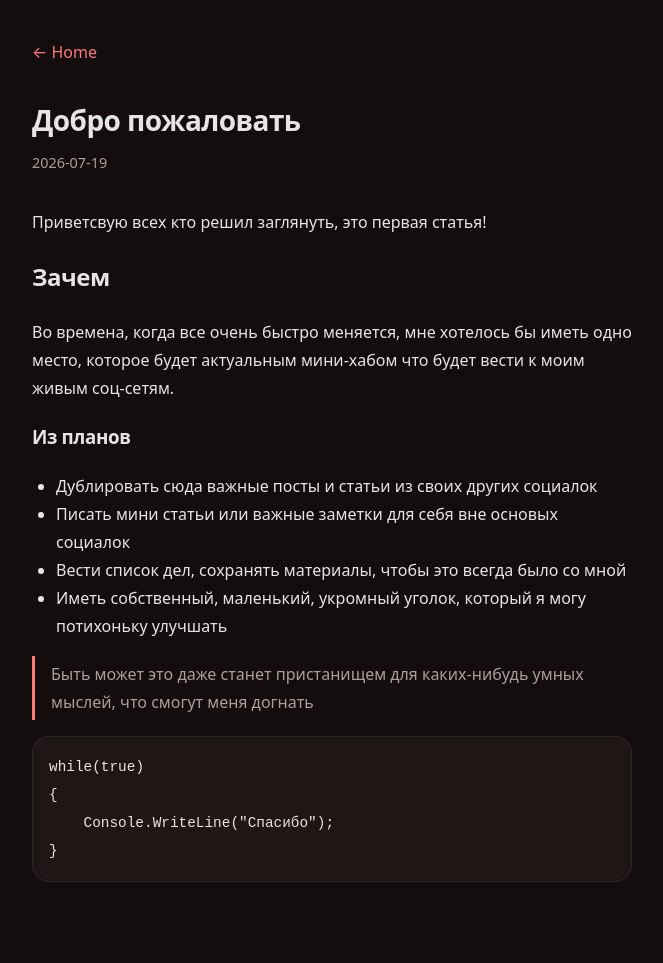
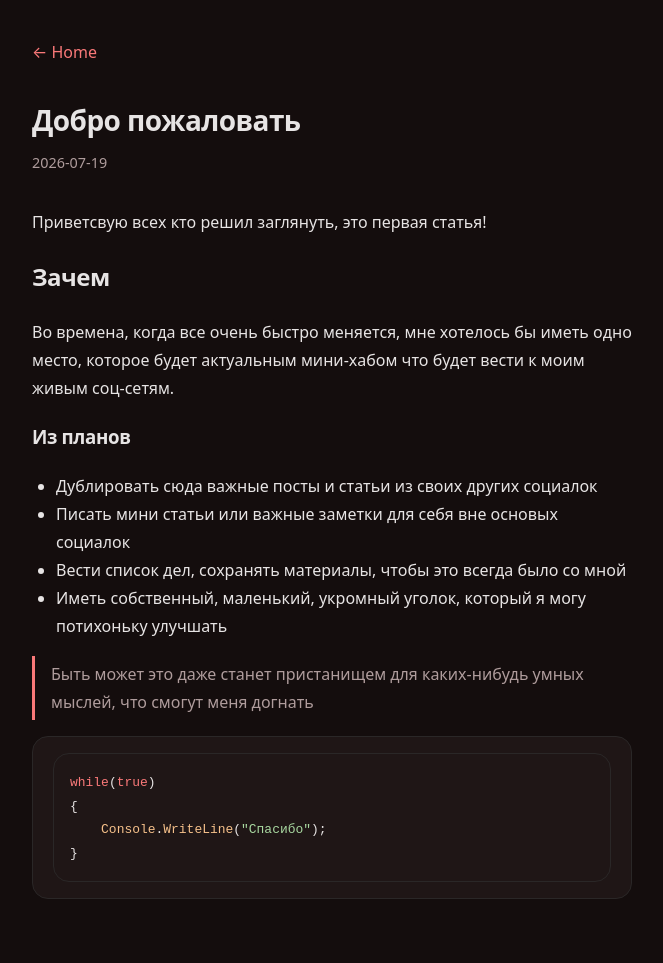
Before and after one commit to Vijorich/SocialLinker, a Jekyll site: the page built from _posts/2026-07-20-welcome.md, in a window 1280 px wide. Shown: the whole page, without its empty margins (308-971 px from the left). Built offline with Jekyll 4.4.1, drawn with Linux system fonts in a browser that asks for light colours.

Commit message:
feat: add syntax highlighting and fix sticky hover on touch
Add warm-themed Rouge syntax highlighting stylesheet (syntax.css) for code blocks. Wrap link-card, donate-card, and lang-toggle hover effects in @media (hover: hover) to prevent them from sticking after a tap on mobile.

```diff
--- a/_layouts/default.html
+++ b/_layouts/default.html
@@ -12,6 +12,7 @@
   <meta property="og:image" content="{{ site.data.profile.avatar | absolute_url }}">
   <link rel="icon" href="{{ site.data.profile.avatar | relative_url }}">
   <link rel="stylesheet" href="{{ '/assets/style.css' | relative_url }}">
+  <link rel="stylesheet" href="{{ '/assets/syntax.css' | relative_url }}">
   <script>window.__LOCALE__ = {{ site.data.locale | jsonify }};</script>
 </head>
 <body>
--- a/assets/style.css
+++ b/assets/style.css
@@ -71,7 +71,9 @@
   transition: background 0.15s, border-color 0.15s;
   font-family: inherit;
 }
+@media (hover: hover) {
 .lang-toggle:hover { background: var(--bg-card-hover); border-color: var(--accent); }
+}
 
 /* Sections */
 .section { margin-bottom: 3rem; }
@@ -145,10 +147,12 @@
 .link-list li:first-child .link-card { --r-tl: 16px; --r-tr: 16px; --r-bl: 8px; --r-br: 8px; }
 /* Last card: square top, round bottom */
 .link-list li:last-child .link-card { --r-tl: 8px; --r-tr: 8px; --r-bl: 16px; --r-br: 16px; }
+@media (hover: hover) {
 .link-card:hover {
   background: var(--bg-card-hover);
   border-color: var(--accent);
   transform: translateY(-1px);
+}
 }
 .link-card svg { flex-shrink: 0; }
 
@@ -157,10 +161,12 @@
   background: var(--accent-bg);
   border-color: rgba(250, 137, 137, 0.4);
 }
+@media (hover: hover) {
 .donate-list .link-card:hover {
   background: var(--accent);
   color: #0d0d14;
   border-color: var(--accent);
+}
 }
 
 /* Posts list */
--- /dev/null
+++ b/assets/syntax.css
@@ -0,0 +1,24 @@
+/* Rouge syntax highlighting — warm theme */
+.highlight {
+  background: #1f1616;
+  border: 1px solid var(--border);
+  border-radius: var(--radius);
+  padding: 1rem 1.25rem;
+  overflow-x: auto;
+  margin: 1.5rem 0;
+  font-family: ui-monospace, SFMono-Regular, "SF Mono", Menlo, Consolas, monospace;
+  font-size: 0.9rem;
+  line-height: 1.6;
+}
+.highlight pre { margin: 0; }
+.highlight code { background: none; padding: 0; }
+.highlight .c, .highlight .c1, .highlight .cm, .highlight .cs { color: #8a7a7a; font-style: italic; }
+.highlight .k, .highlight .kd, .highlight .kn, .highlight .kp, .highlight .kr, .highlight .kt { color: #fa7979; }
+.highlight .o, .highlight .ow { color: #e7e4e4; }
+.highlight .n, .highlight .nc, .highlight .nn, .highlight .nf, .highlight .nx { color: #f5c08a; }
+.highlight .s, .highlight .s1, .highlight .s2, .highlight .sc, .highlight .sb, .highlight .si { color: #a8d8a0; }
+.highlight .m, .highlight .mi, .highlight .mf, .highlight .mh { color: #e0a0c0; }
+.highlight .nf, .highlight .fm { color: #f5c08a; }
+.highlight .nb, .highlight .bp { color: #9ecbff; }
+.highlight .err { color: #ff6b6b; }
+.highlight .w { color: #e7e4e4; }
```
